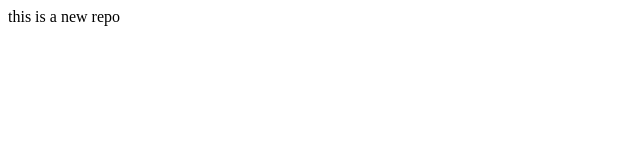
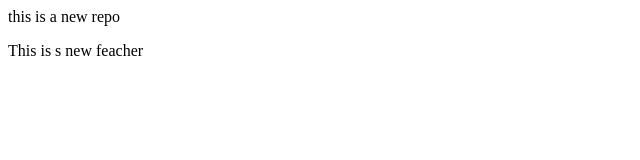
Before and after one commit to sneehal11/localrepo, a plain HTML site: page index.html in a window 1280 px wide. Shown: the whole page, without its empty margins (0-640 px from the left). Drawn offline with Linux system fonts and the light colour scheme.

Commit message:
Add new fecher

```diff
--- a/index.html
+++ b/index.html
@@ -1 +1,2 @@
 <p>this is a new repo</p>
+<p>This is s new feacher</p>
```
